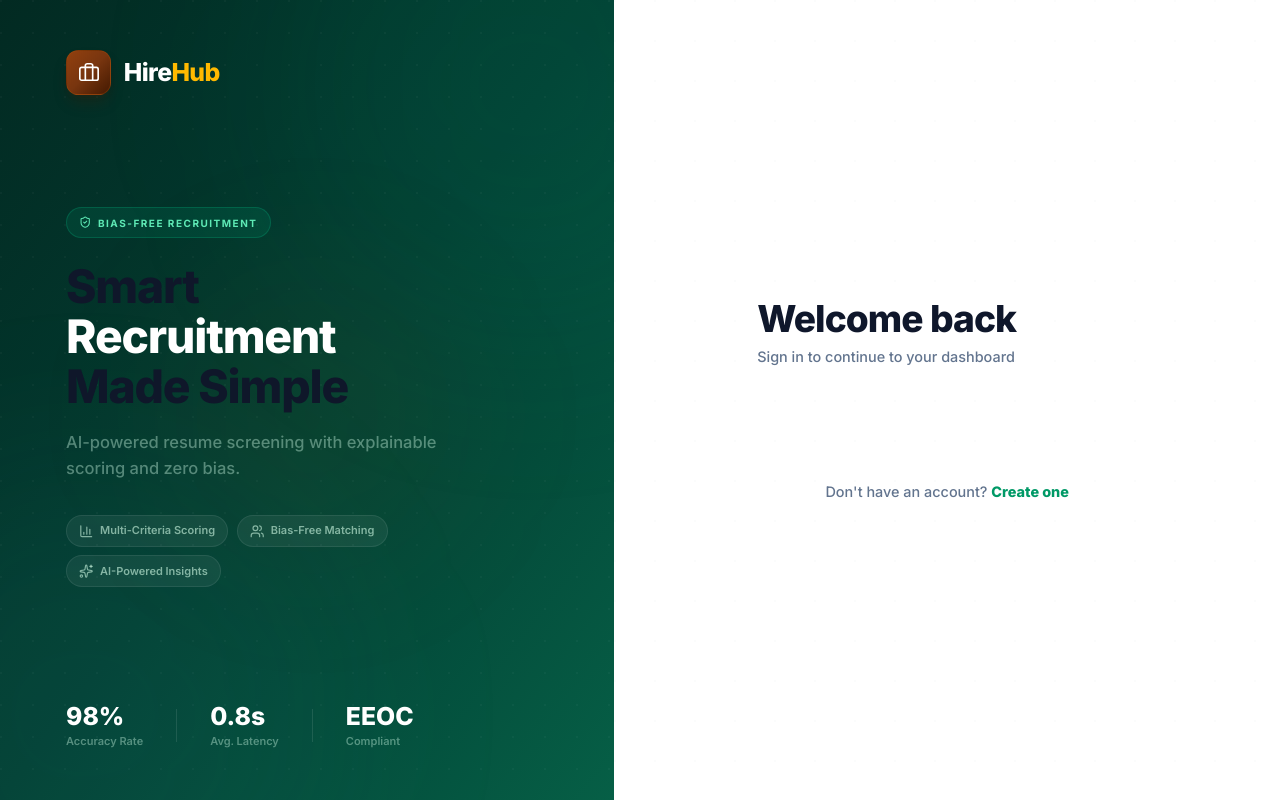
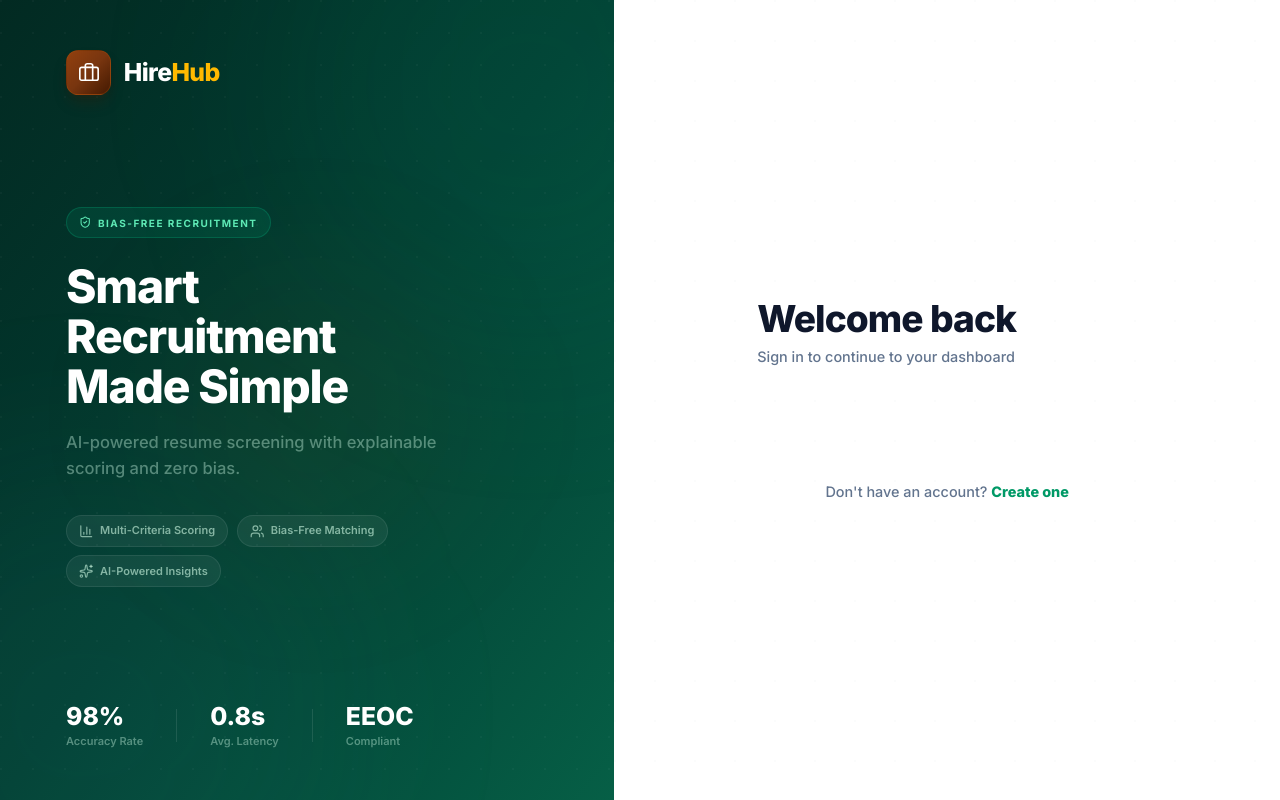
Before and after one commit to BiswajithPN/Apex-Minds, a React (Vite) app in the folder Frontend/: page /login in a window 1280 px wide. Built offline with nearby package versions, Linux system fonts and the light colour scheme; no server answers.

Commit message:
fix: make all headline text explicitly white on auth pages
🤖 Generated with Codebuff
Co-Authored-By: Codebuff <noreply@codebuff.com>

```diff
--- a/Frontend/src/pages/auth/Login.jsx
+++ b/Frontend/src/pages/auth/Login.jsx
@@ -78,9 +78,9 @@ export default function Login() {
           </div>
 
           <h1 className="text-3xl sm:text-4xl lg:text-[2.8rem] font-black leading-[1.08] tracking-tight">
-            Smart<br />
+            <span className="text-white">Smart</span><br />
             <span className="text-white">Recruitment</span><br />
-            Made Simple
+            <span className="text-white">Made Simple</span>
           </h1>
           <p className="mt-4 text-emerald-100/40 text-sm sm:text-base max-w-sm leading-relaxed">
             AI-powered resume screening with explainable scoring and zero bias.
--- a/Frontend/src/pages/auth/Register.jsx
+++ b/Frontend/src/pages/auth/Register.jsx
@@ -81,9 +81,9 @@ export default function Register() {
           </div>
 
           <h1 className="text-3xl sm:text-4xl lg:text-[2.8rem] font-black leading-[1.08] tracking-tight">
-            Smart<br />
+            <span className="text-white">Smart</span><br />
             <span className="text-white">Recruitment</span><br />
-            Made Simple
+            <span className="text-white">Made Simple</span>
           </h1>
           <p className="mt-4 text-emerald-100/40 text-sm sm:text-base max-w-sm leading-relaxed">
             Join thousands of professionals using AI-powered hiring to find their next role.
```
